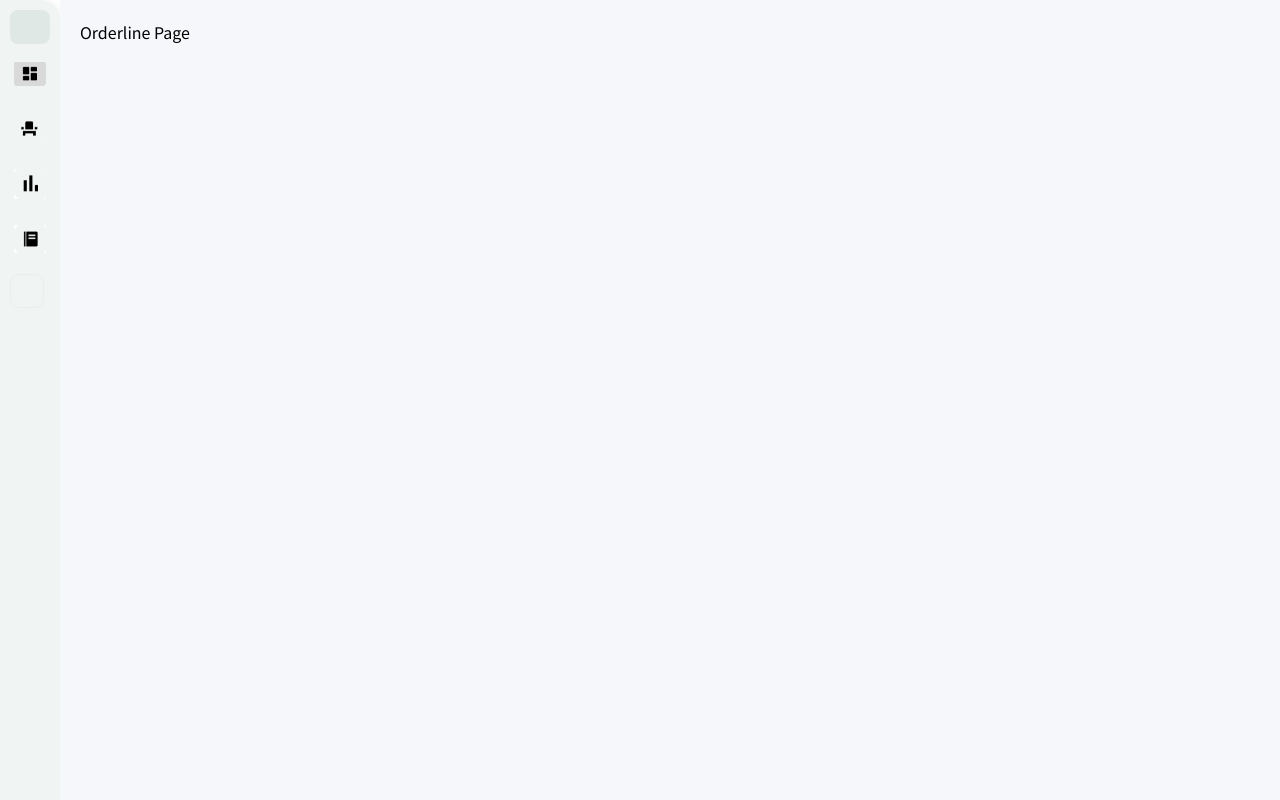
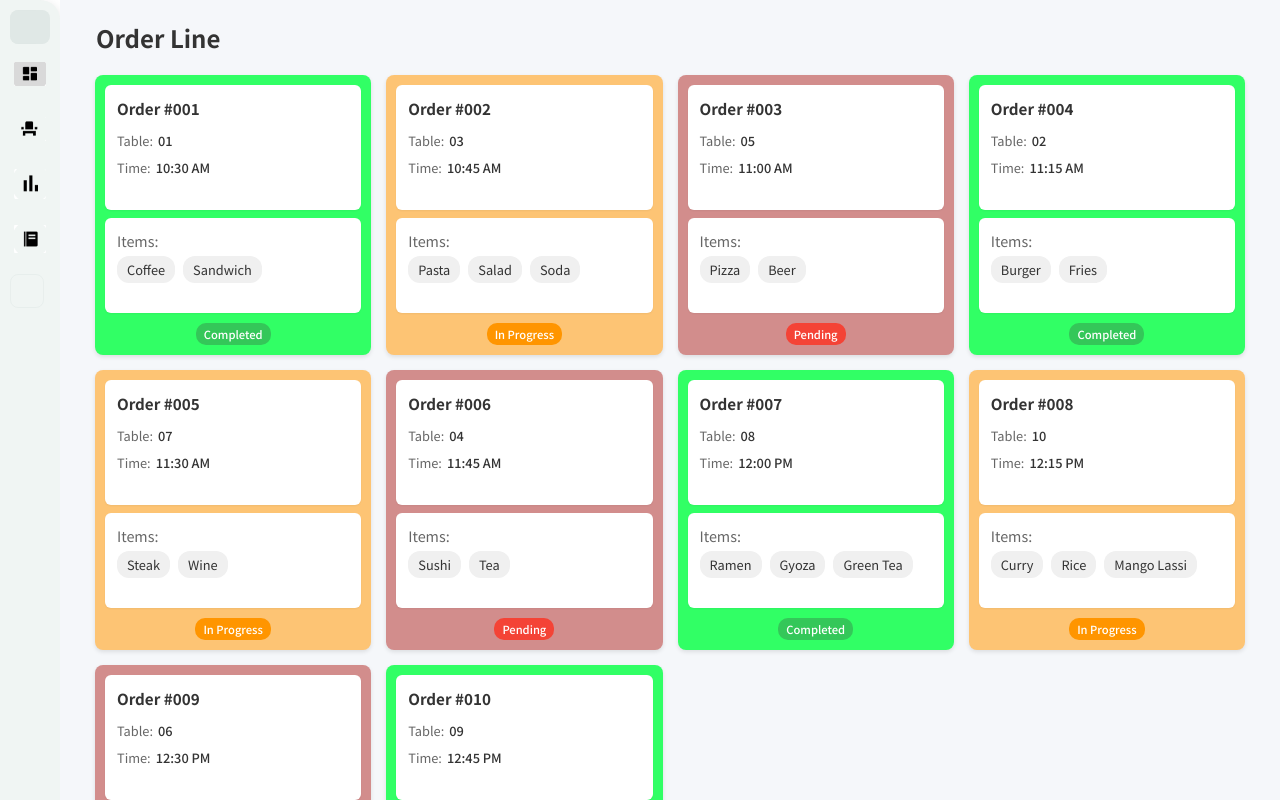
Before and after one commit to RaqeebKhn/CafeRestApp, a React (Vite) app in the folder Frontend/CafeRestApp/: page /3 in a window 1280 px wide. Built offline with nearby package versions, Linux system fonts and the light colour scheme.

Commit message:
orderline jsx tentative

```diff
--- a/Frontend/CafeRestApp/src/App.jsx
+++ b/Frontend/CafeRestApp/src/App.jsx
@@ -3,6 +3,7 @@ import { BrowserRouter as Router, Routes, Route, Navigate } from 'react-router-d
 import Dashboard from './components/Dashboard'
 import VerticalNavBar from './components/VerticalNavBar'
 import Tables from './components/Tables'
+import OrderLine from './components/Orderline'
 
 function App() {
   return (
@@ -15,7 +16,7 @@ function App() {
               <Route path="/" element={<Navigate to="/1" replace />} />
               <Route path="/1" element={<Dashboard />} />
               <Route path="/2" element={<Tables />} />
-              <Route path="/3" element={<div>Orderline Page</div>} />
+              <Route path="/3" element={<OrderLine />} />
               <Route path="/4" element={<div>Menu Page</div>} />
             </Routes>
           </div>
--- /dev/null
+++ b/Frontend/CafeRestApp/src/components/Orderline.css
@@ -0,0 +1,135 @@
+/* OrderLine.css */
+.orderline-container {
+  padding: 0;
+  height: 100vh;
+  overflow-y: auto;
+  position: relative;
+}
+
+.orderline-header {
+  margin: 0 0 20px 0.5rem;
+  padding-left: 0.5rem;
+}
+
+.orderline-header h2 {
+  font-size: 1.5rem;
+  color: #333;
+  margin: 0;
+}
+
+/* Orders List */
+.orders-list {
+  display: grid;
+  grid-template-columns: repeat(auto-fill, minmax(250px, 1fr));
+  gap: 15px;
+  padding: 0 15px;
+}
+
+.order-card {
+  background-color: #f5f5f5;
+  border-radius: 8px;
+  box-shadow: 0 2px 4px rgba(0, 0, 0, 0.1);
+  transition: transform 0.2s;
+  height: 260px;
+  display: flex;
+  flex-direction: column;
+  overflow: hidden;
+  padding: 10px;
+}
+
+.order-card:hover {
+  transform: translateY(-2px);
+  box-shadow: 0 4px 8px rgba(0, 0, 0, 0.1);
+}
+
+.order-top-box {
+  background-color: white;
+  padding: 12px;
+  flex: 1;
+  border-radius: 6px;
+  margin-bottom: 8px;
+  box-shadow: 0 1px 2px rgba(0, 0, 0, 0.05);
+}
+
+.order-bottom-box {
+  background-color: white;
+  padding: 12px;
+  flex: 0.7;
+  border-radius: 6px;
+  margin-bottom: 8px;
+  box-shadow: 0 1px 2px rgba(0, 0, 0, 0.05);
+}
+
+.status-container {
+  display: flex;
+  justify-content: center;
+  margin-top: 2px;
+}
+
+.order-header {
+  display: flex;
+  justify-content: space-between;
+  align-items: center;
+  margin-bottom: 12px;
+}
+
+.order-id {
+  font-size: 0.95rem;
+  font-weight: 600;
+  color: #333;
+}
+
+.order-status {
+  padding: 3px 8px;
+  border-radius: 10px;
+  font-size: 0.7rem;
+  font-weight: 500;
+  color: white;
+  text-align: center;
+  width: fit-content;
+}
+
+.order-details {
+  display: flex;
+  flex-direction: column;
+  gap: 8px;
+}
+
+.detail-item {
+  display: flex;
+  align-items: center;
+}
+
+.detail-label {
+  font-size: 0.8rem;
+  color: #666;
+  margin-right: 5px;
+}
+
+.detail-value {
+  font-size: 0.8rem;
+  font-weight: 500;
+  color: #333;
+}
+
+.items-label {
+  font-size: 0.9rem;
+  color: #666;
+  margin-bottom: 5px;
+}
+
+.items-list {
+  display: flex;
+  flex-wrap: wrap;
+  gap: 8px;
+  max-height: 60px;
+  overflow-y: auto;
+}
+
+.item-pill {
+  background-color: #f0f0f0;
+  padding: 4px 10px;
+  border-radius: 12px;
+  font-size: 0.8rem;
+  color: #333;
+}
--- /dev/null
+++ b/Frontend/CafeRestApp/src/components/Orderline.jsx
@@ -0,0 +1,92 @@
+import React, { useState } from 'react';
+import './OrderLine.css';
+
+const OrderLine = () => {
+  const [orders, setOrders] = useState([
+    { id: '001', table: '01', time: '10:30 AM', status: 'completed', items: ['Coffee', 'Sandwich'] },
+    { id: '002', table: '03', time: '10:45 AM', status: 'in-progress', items: ['Pasta', 'Salad', 'Soda'] },
+    { id: '003', table: '05', time: '11:00 AM', status: 'pending', items: ['Pizza', 'Beer'] },
+    { id: '004', table: '02', time: '11:15 AM', status: 'completed', items: ['Burger', 'Fries'] },
+    { id: '005', table: '07', time: '11:30 AM', status: 'in-progress', items: ['Steak', 'Wine'] },
+    { id: '006', table: '04', time: '11:45 AM', status: 'pending', items: ['Sushi', 'Tea'] },
+    { id: '007', table: '08', time: '12:00 PM', status: 'completed', items: ['Ramen', 'Gyoza', 'Green Tea'] },
+    { id: '008', table: '10', time: '12:15 PM', status: 'in-progress', items: ['Curry', 'Rice', 'Mango Lassi'] },
+    { id: '009', table: '06', time: '12:30 PM', status: 'pending', items: ['Tacos', 'Nachos', 'Margarita'] },
+    { id: '010', table: '09', time: '12:45 PM', status: 'completed', items: ['Pancakes', 'Orange Juice'] }
+  ]);
+
+
+  const getStatusInfo = (status) => {
+    switch(status) {
+      case 'completed':
+        return { text: 'Completed', color: '#34C759', bgColor: '#31FF65' };
+      case 'in-progress':
+        return { text: 'In Progress', color: '#FF9500', bgColor: '#FDC474' };
+      case 'pending':
+        return { text: 'Pending', color: '#F44336', bgColor: '#d28d8c' };
+      default:
+        return { text: status, color: '#757575', bgColor: '#f5f5f5' };
+    }
+  };
+
+  return (
+    <div className="orderline-container">
+      <div className="orderline-header">
+        <h2>Order Line</h2>
+      </div>
+
+      <div className="orders-list">
+        {orders.map((order) => {
+          const statusInfo = getStatusInfo(order.status);
+
+          return (
+            <div
+              key={order.id}
+              className="order-card"
+              style={{ backgroundColor: statusInfo.bgColor }}
+            >
+              <div className="order-top-box">
+                <div className="order-header">
+                  <div className="order-id">Order #{order.id}</div>
+                </div>
+
+                <div className="order-details">
+                  <div className="detail-item">
+                    <span className="detail-label">Table:</span>
+                    <span className="detail-value">{order.table}</span>
+                  </div>
+                  <div className="detail-item">
+                    <span className="detail-label">Time:</span>
+                    <span className="detail-value">{order.time}</span>
+                  </div>
+                </div>
+              </div>
+
+              <div className="order-bottom-box">
+                <div className="items-label">Items:</div>
+                <div className="items-list">
+                  {order.items.map((item, index) => (
+                    <span key={index} className="item-pill">
+                      {item}
+                    </span>
+                  ))}
+                </div>
+              </div>
+
+              <div className="status-container">
+                <div
+                  className="order-status"
+                  style={{ backgroundColor: statusInfo.color }}
+                >
+                  {statusInfo.text}
+                </div>
+              </div>
+            </div>
+          );
+        })}
+      </div>
+    </div>
+  );
+};
+
+export default OrderLine;
```
Also changed, not shown: Frontend/CafeRestApp/src/assets/fork.png (added).
